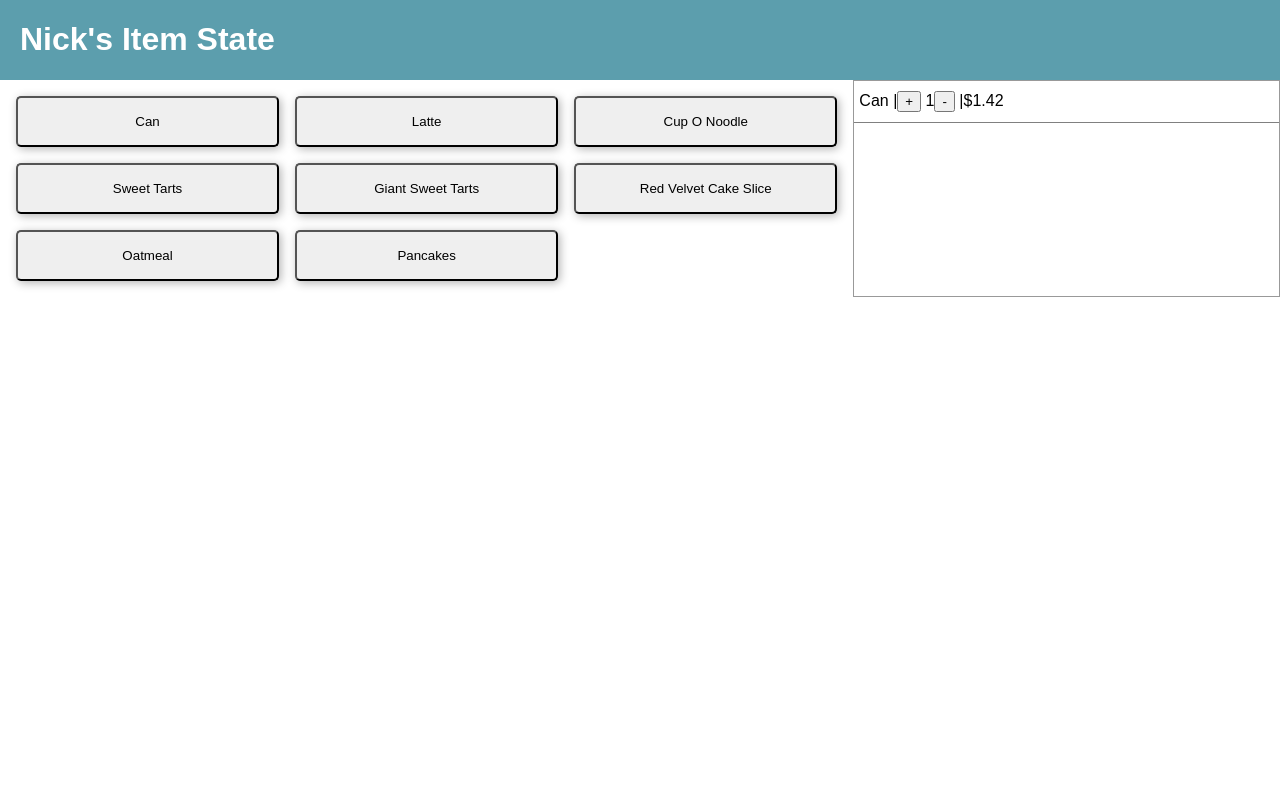
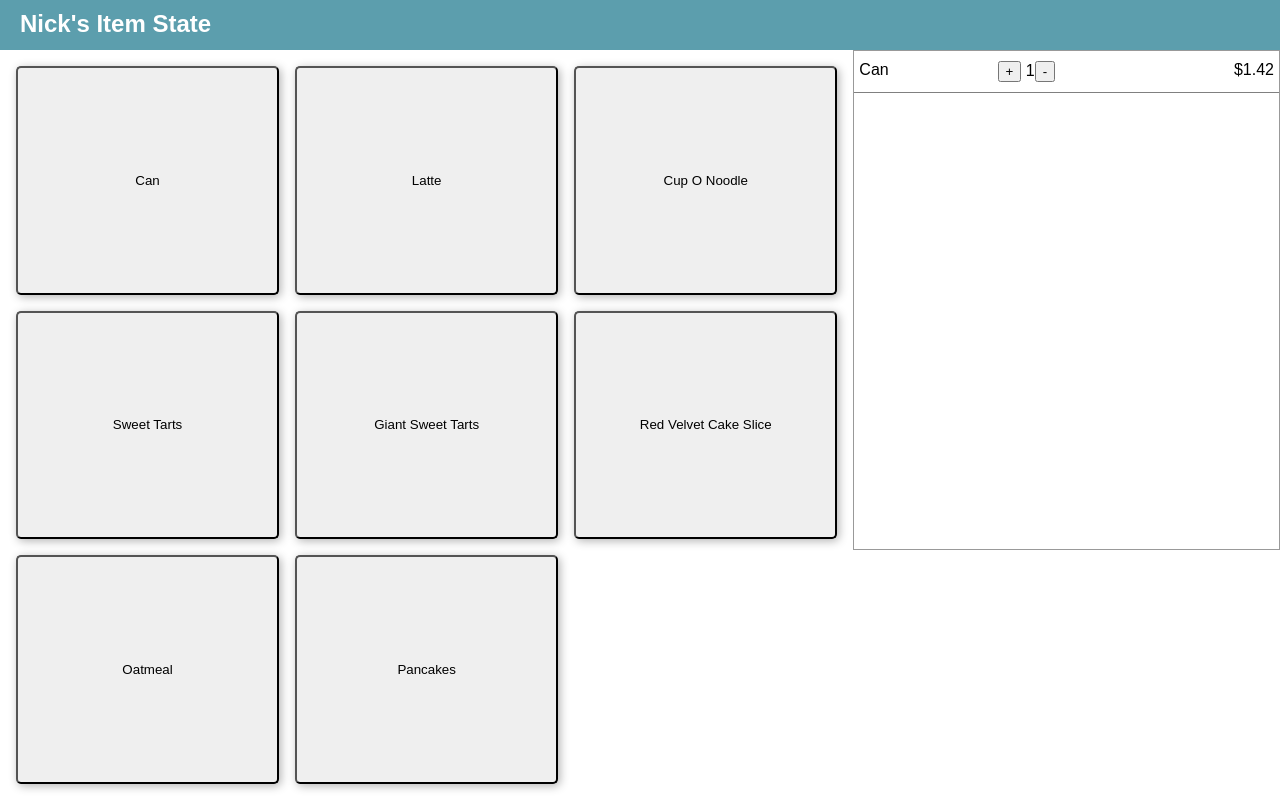
Before and after one commit to krames12/state-practice-in-react, a React (Create React App) app: page / in a window 1280 px wide. Both pictures are taken after a click on the button "Can". Built offline with nearby package versions, Linux system fonts and the light colour scheme.

Commit message:
re-worked CSS to grid-ify it

```diff
--- a/src/App.css
+++ b/src/App.css
@@ -1,16 +1,17 @@
 .App {
+  height: 100vh;
   display: grid;
   grid-template-columns: repeat(3, 1fr);
+  grid-template-rows: 50px repeat(3, 1fr);
 }
 
 header {
-  width: 100%;
   background: #5c9ead;
   color: white;
-  grid-row: 1;
-  grid-column: 1 / 4;
+  grid-column: 1 /-1;
 }
 
-header h1 {
+header h2 {
   margin-left: 20px;
+  margin-top: 10px;
 }
--- a/src/App.js
+++ b/src/App.js
@@ -10,7 +10,7 @@ class App extends Component {
         <CheckoutProvider>
           <div className="App">
               <header>
-                <h1>Nick's Item State</h1>
+                <h2>Nick's Item State</h2>
               </header>
                 <ItemList />
                 <Checkout />
--- a/src/Checkout.js
+++ b/src/Checkout.js
@@ -22,7 +22,7 @@ class Checkout extends Component {
 export default Checkout;
 
 const CheckoutContainer = styled.div`
-    grid-row: 2 / 3;
-    grid-column: 3 / 4;
+    grid-row: 2 / span 2;
     border: 1px solid #999;
+    overflow-y: scroll;
 `
--- a/src/CheckoutItem.js
+++ b/src/CheckoutItem.js
@@ -13,13 +13,17 @@ class CheckoutItem extends Component {
                 { ({ actions }) => (
 
                     <ItemContainer>
-                        {this.props.name} |
-                        <button
-                            onClick={ () => actions.qtyIncrement(this.props) }
-                        >+</button> {this.props.qty}
-                        <button
-                            onClick={ () => actions.qtyDecrement(this.props) }
-                        >-</button> |
+                        <div className="checkout-name">
+                            {this.props.name}
+                        </div>
+                        <div className="checkout-qty">
+                            <button
+                                onClick={ () => actions.qtyIncrement(this.props) }
+                                >+</button> {this.props.qty}
+                            <button
+                                onClick={ () => actions.qtyDecrement(this.props) }
+                            >-</button>
+                        </div>
                         <span className="line-price">&#36;{this.props.lineTotal} </span>
                     </ItemContainer>
                 ) }
@@ -33,4 +37,6 @@ export default CheckoutItem;
 const ItemContainer = styled.div`
     padding: 10px 5px;
     border-bottom: 1px solid grey;
+    display: grid;
+    grid-template-columns repeat(3, 1fr);
 `
--- a/src/ItemList.js
+++ b/src/ItemList.js
@@ -41,6 +41,6 @@ const ListWrapper = styled.section`
     grid-template-columns: repeat(3, 1fr);
     grid-column-gap: 1rem;
     grid-row-gap: 1rem;
-    grid-row: 2 / 3;
-    grid-column: 1 / 3;
+    grid-row: 2 / span2;
+    grid-column: 1 / span 2;
 `
```
